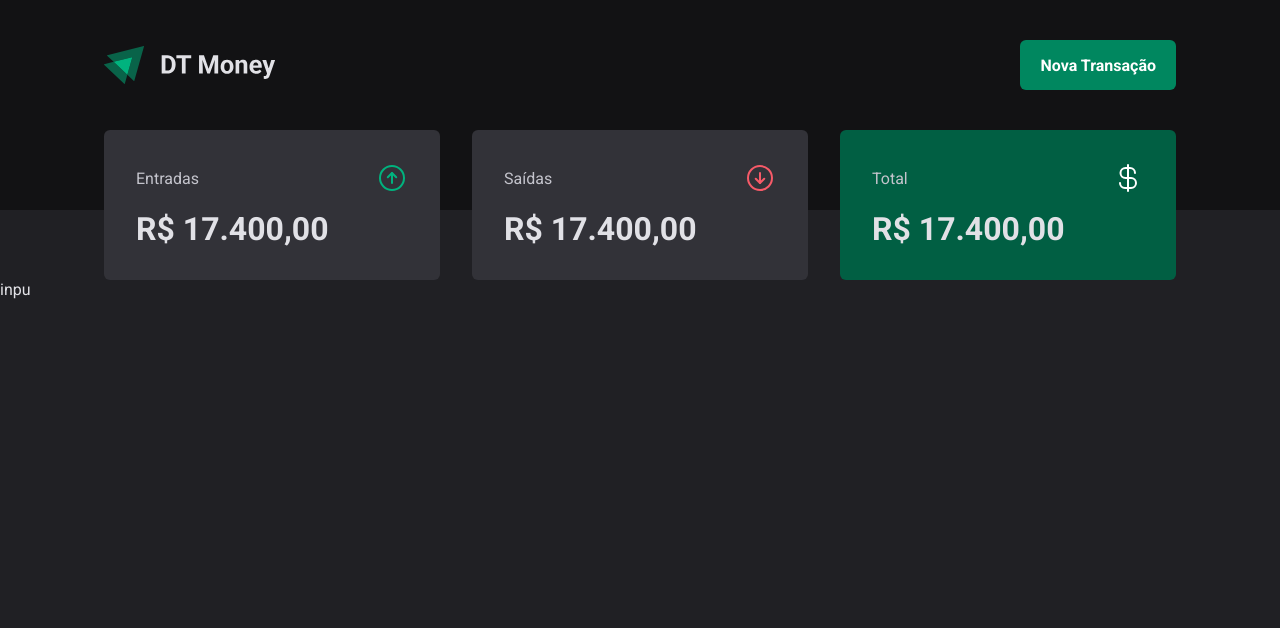
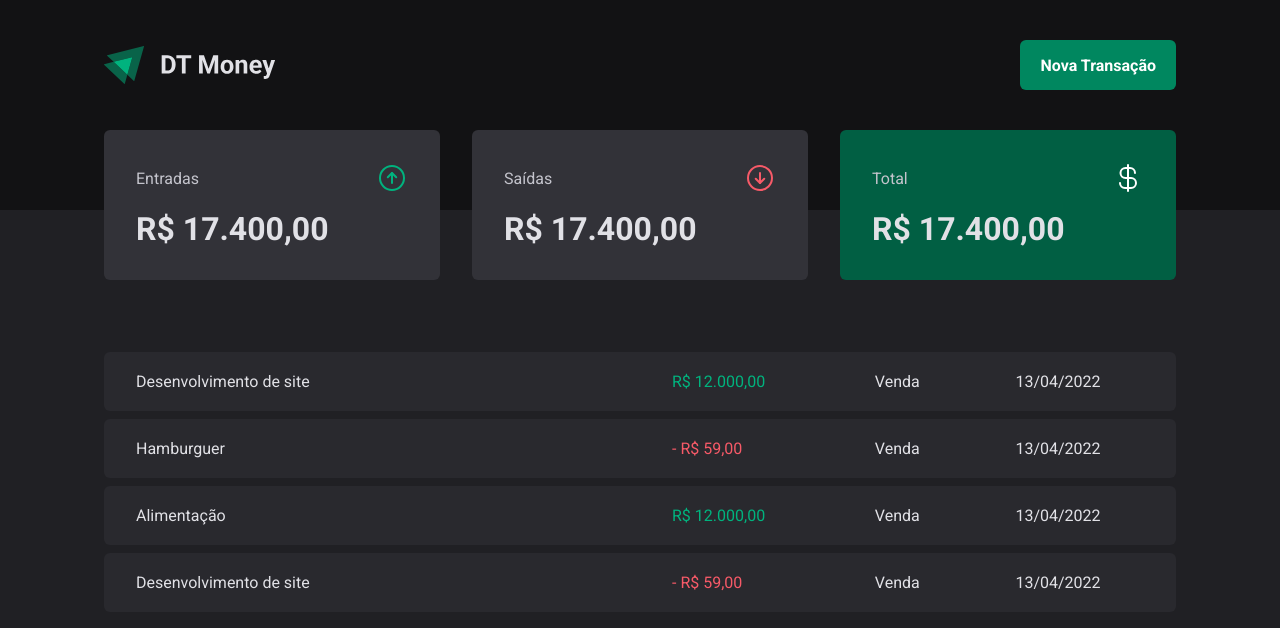
Before and after one commit to Jecilia/dt-money, a React (Vite) app: page / in a window 1280 px wide. Shown: the top 628 px of the page. Built offline with nearby package versions, Linux system fonts and the light colour scheme.

Commit message:
transaction table

```diff
--- a/src/pages/transactions/index.tsx
+++ b/src/pages/transactions/index.tsx
@@ -1,12 +1,54 @@
 import { Header } from '../../components/header'
 import { Summary } from '../../components/summary'
+import {
+  PriceHighlight,
+  TransactionsContainer,
+  TransactionsTable,
+} from './styles'
 
 export function Transactions() {
   return (
     <div>
       <Header />
       <Summary />
-      inpu
+      <TransactionsContainer>
+        <TransactionsTable>
+          <tbody>
+            <tr>
+              <td width="50%">Desenvolvimento de site</td>
+              <td>
+                <PriceHighlight variant="income">R$ 12.000,00</PriceHighlight>
+              </td>
+              <td>Venda</td>
+              <td>13/04/2022</td>
+            </tr>
+            <tr>
+              <td width="50%">Hamburguer</td>
+              <td>
+                <PriceHighlight variant="outcome"> - R$ 59,00</PriceHighlight>
+              </td>
+              <td>Venda</td>
+              <td>13/04/2022</td>
+            </tr>
+            <tr>
+              <td width="50%">Alimentação</td>
+              <td>
+                <PriceHighlight variant="income">R$ 12.000,00</PriceHighlight>
+              </td>
+              <td>Venda</td>
+              <td>13/04/2022</td>
+            </tr>
+            <tr>
+              <td width="50%">Desenvolvimento de site</td>
+              <td>
+                <PriceHighlight variant="outcome"> - R$ 59,00</PriceHighlight>
+              </td>
+              <td>Venda</td>
+              <td>13/04/2022</td>
+            </tr>
+          </tbody>
+        </TransactionsTable>
+      </TransactionsContainer>
     </div>
   )
 }
--- a/src/pages/transactions/styles.ts
+++ b/src/pages/transactions/styles.ts
@@ -0,0 +1,35 @@
+import styled from 'styled-components'
+
+export const TransactionsContainer = styled.main`
+  width: 100%;
+  max-width: 70rem;
+  margin: 4rem auto 0;
+  padding: 0 1.5rem;
+`
+export const TransactionsTable = styled.table`
+  width: 100%;
+  border-collapse: separate;
+  border-spacing: 0 0.5rem;
+  margin-top: 1.5rem;
+  td {
+    padding: 1.25rem 2rem;
+    background: ${(props) => props.theme['gray-700']};
+    &:first-child {
+      border-top-left-radius: 6px;
+      border-bottom-left-radius: 6px;
+    }
+    &:last-child {
+      border-top-right-radius: 6px;
+      border-bottom-right-radius: 6px;
+    }
+  }
+`
+interface PriceHighlightProps {
+  variant: 'income' | 'outcome'
+}
+export const PriceHighlight = styled.span<PriceHighlightProps>`
+  color: ${(props) =>
+    props.variant === 'income'
+      ? props.theme['green-300']
+      : props.theme['red-300']};
+`
```
